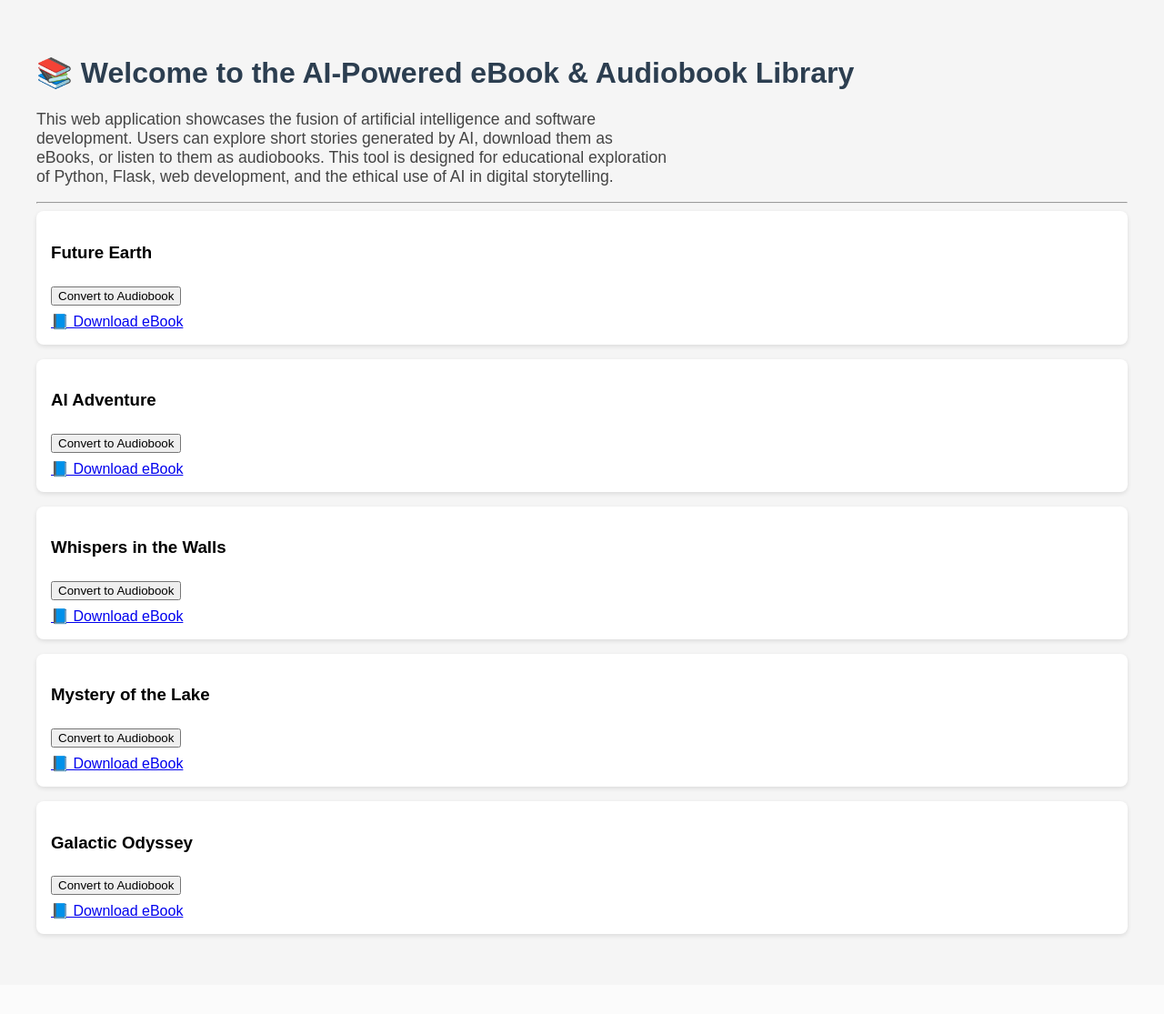
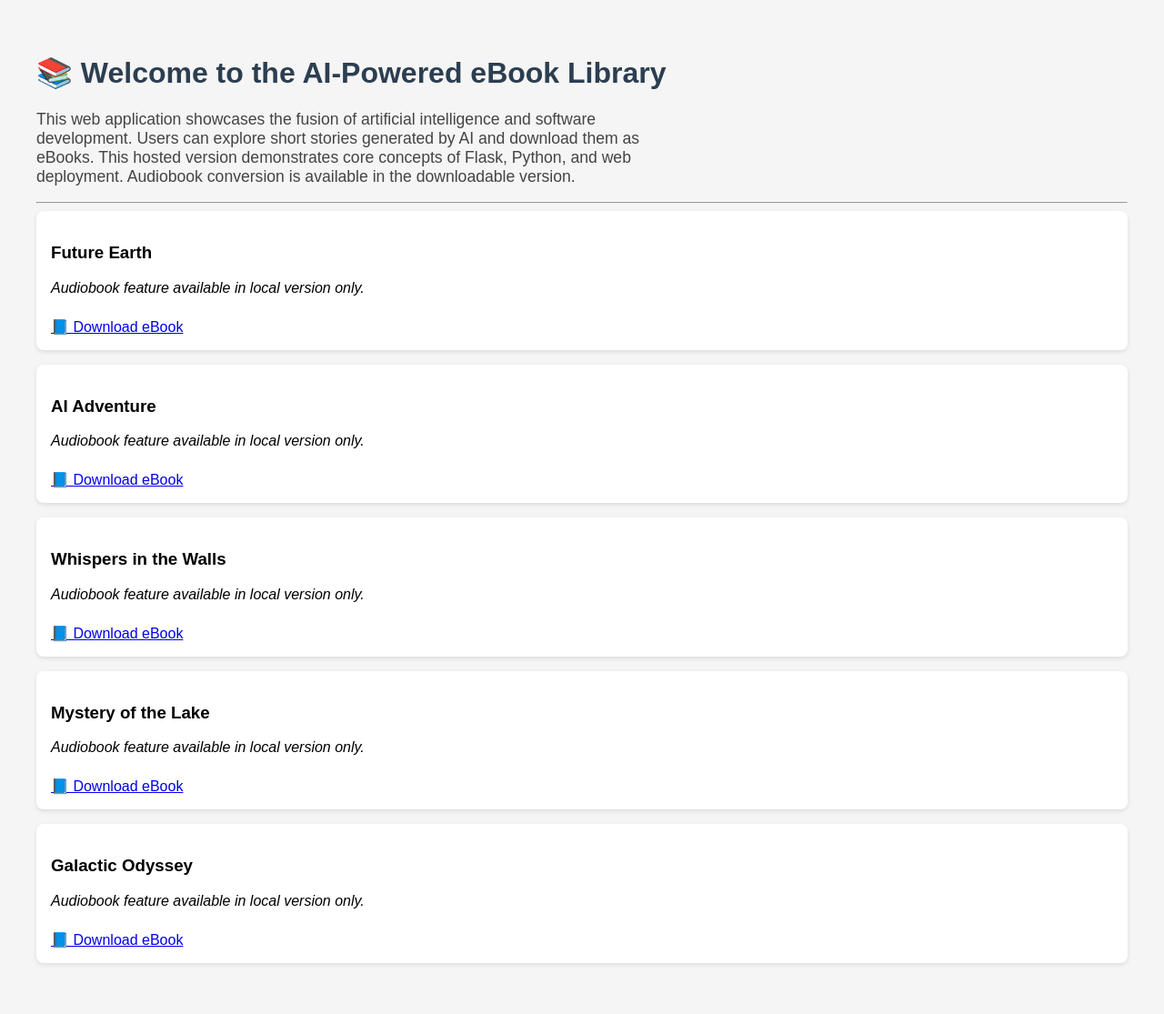
Before and after one commit to lswestcoast/Assignment-2.1-ebook-audiobook-app, a Flask app: page / in a window 1280 px wide. Shown: the whole page at 91% size. Before the commit the page ends 1031 px from the top, so only its background shows below. Run offline with Flask 3, Linux system fonts and the light colour scheme.

Commit message:
Add files via upload

```diff
--- a/templates/index.html
+++ b/templates/index.html
@@ -12,32 +12,20 @@
     </style>
 </head>
 <body>
-    <h1>📚 Welcome to the AI-Powered eBook & Audiobook Library</h1>
+    <h1>📚 Welcome to the AI-Powered eBook Library</h1>
     <p class="intro">
         This web application showcases the fusion of artificial intelligence and software development.
-        Users can explore short stories generated by AI, download them as eBooks, or listen to them as audiobooks.
-        This tool is designed for educational exploration of Python, Flask, web development, and the ethical use of AI in digital storytelling.
+        Users can explore short stories generated by AI and download them as eBooks.
+        This hosted version demonstrates core concepts of Flask, Python, and web deployment. Audiobook conversion is available in the downloadable version.
     </p>
     <hr>
 
     {% for ebook in ebooks %}
     <div class="book-card">
         <h3>{{ ebook.replace('.txt', '').replace('_', ' ') }}</h3>
-        <form action="/generate_audio" method="post">
-            <input type="hidden" name="ebook" value="{{ ebook }}">
-            <button type="submit">Convert to Audiobook</button>
-        </form>
+        <p><em>Audiobook feature available in local version only.</em></p>
         <a href="{{ url_for('download_file', filename=ebook) }}">📘 Download eBook</a>
     </div>
     {% endfor %}
-
-    {% if audio_file %}
-    <hr>
-    <h2>🎧 Audiobook Preview:</h2>
-    <audio controls>
-        <source src="{{ url_for('static', filename='audio/' + audio_file.split('/')[-1]) }}" type="audio/mp3">
-        Your browser does not support the audio element.
-    </audio>
-    {% endif %}
 </body>
 </html>
```
